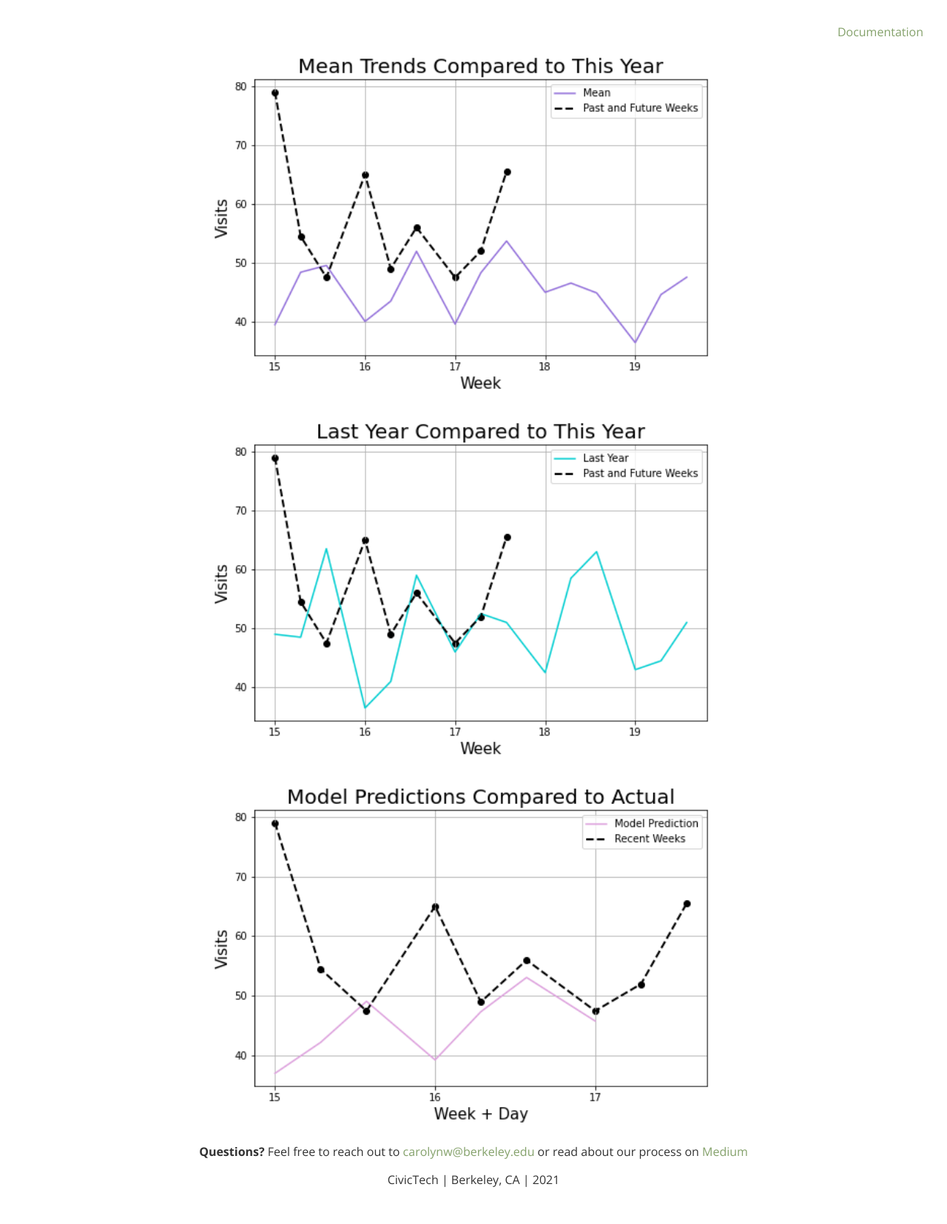
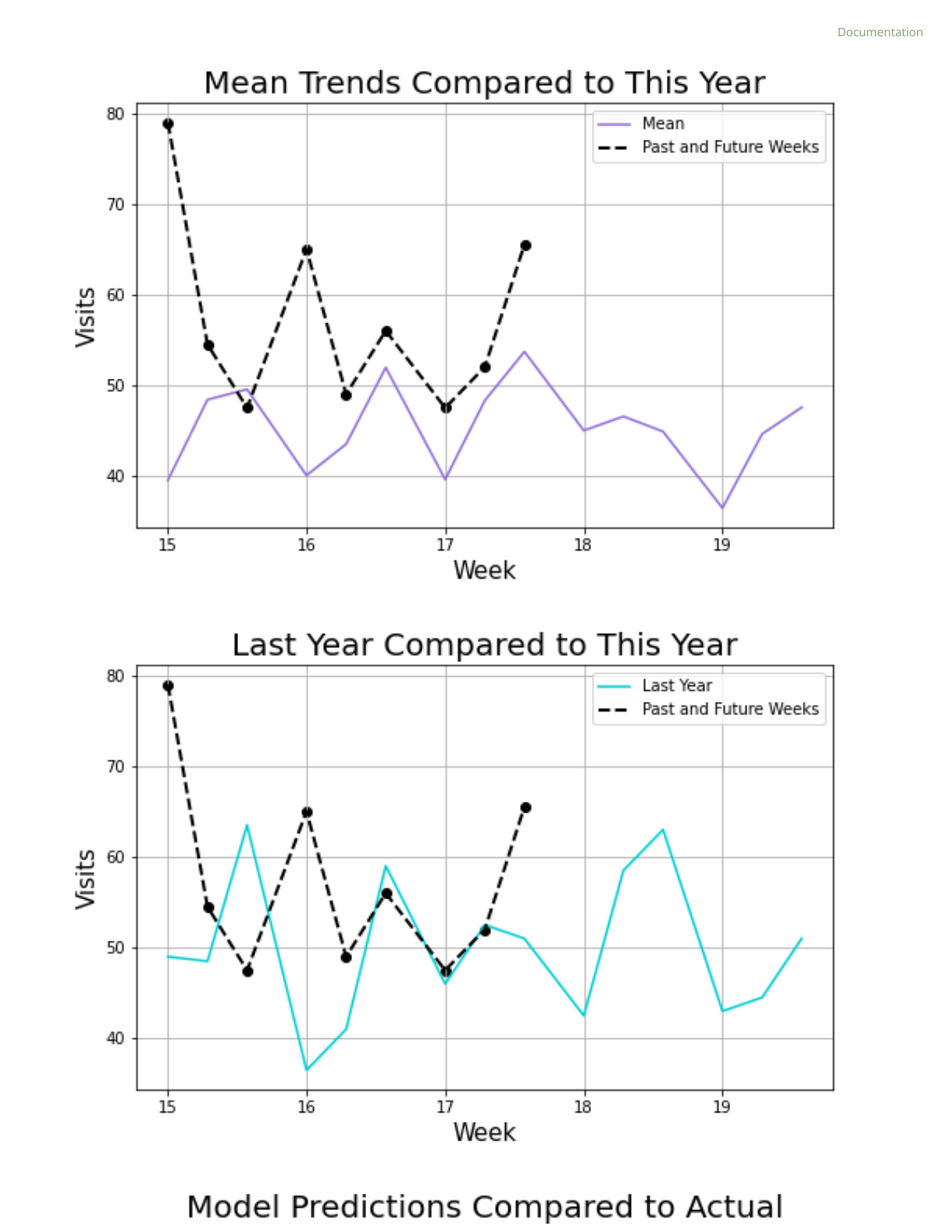
Before and after one commit to civictech-bfp/civictech-bfp.github.io, a plain HTML site: page mobile.html in a window 1280 px wide. Shown: the top 1655 px of the page at 74% size. Drawn offline with nearby package versions, Linux system fonts and the light colour scheme.

Commit message:
updated temp images

```diff
--- a/mobile.html
+++ b/mobile.html
@@ -19,9 +19,9 @@
         </nav>
 
         <!-- Graph -->
-        <img id="mean-trends" src="mean-to-year-temp.png">
-        <img id="last-year" src="compare-last-year-temp.png">
-        <img id="predictions" src="model-predictions-temp.png">
+        <img width="100%" id="mean-trends" src="mean-to-year-temp.png">
+        <img width="100%" id="last-year" src="compare-last-year-temp.png">
+        <img width="100%" id="predictions" src="model-predictions-temp.png">
 
         <!-- Contact -->
         <footer>
--- a/style/style.css
+++ b/style/style.css
@@ -39,16 +39,9 @@ nav a {
 }
 
 img {
-    width: 65%;
     display: block;
     margin: auto;
     z-index: -1;
-}
-
-@media only screen and (max-width: 450px) {
-    img {
-        width: 100%;
-    }
 }
 
 footer {
```
Also changed, not shown: last-year.html (+1 -1 lines), mean-trends.html (+1 -1 lines), predictions.html (+1 -1 lines).
